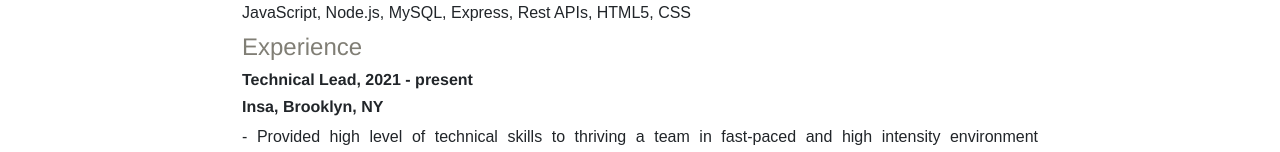
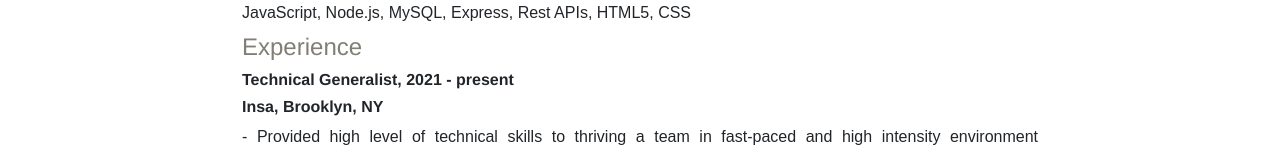
Before and after one commit to sihayah/portfoliofolio, a React (Create React App) app: page /resume in a window 1280 px wide. Shown: the part 962-1114 px from the top of the page. Built offline with nearby package versions, Linux system fonts and the light colour scheme; a web font is replaced by a local one.

Commit message:
updated resume job title

```diff
--- a/src/pages/Resume/index.js
+++ b/src/pages/Resume/index.js
@@ -73,7 +73,7 @@ const Resume = () => {
                     <h4>
                         Experience
                     </h4>
-                    <h6>Technical Lead, 2021 - present
+                    <h6>Technical Generalist, 2021 - present
                     </h6>
                     <h6>
                     Insa, Brooklyn, NY
```
Also changed, not shown: 1 other file (tests, documents, lock files or other folders).
